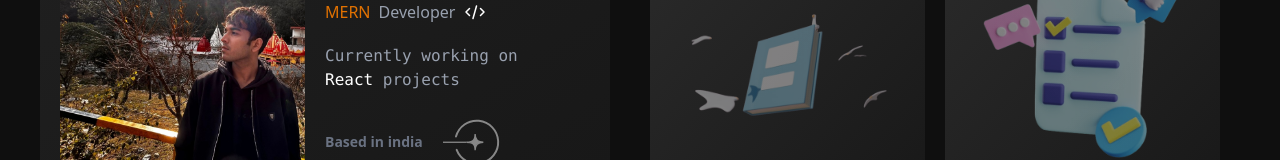
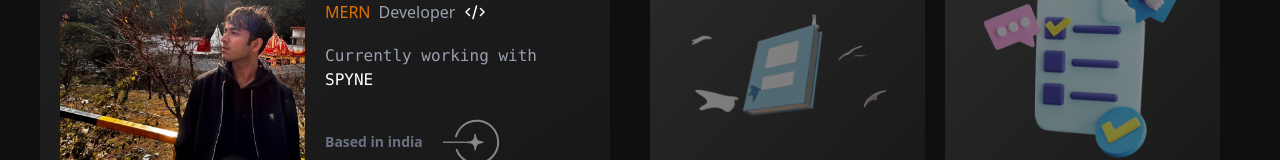
Before and after one commit to withsammi/React-Portfolio, a React (Vite) app: page / in a window 1280 px wide. Shown: the part 248-408 px from the top of the page. Built offline with nearby package versions, Linux system fonts and the light colour scheme; no server answers.

Commit message:
Work added

```diff
--- a/src/components/Hero/Cards/ProfileCard.jsx
+++ b/src/components/Hero/Cards/ProfileCard.jsx
@@ -32,7 +32,7 @@
             <img src={Code} alt="CODE" className="w-6 h-6 ml-2 filter invert" />
           </h2>
           <p className="text-gray-400 mb-5 font-mono">
-            Currently working on <span className="text-white">React</span> projects
+            Currently working with <span className="text-white">SPYNE</span>
           </p>
           <div className="flex items-center text-white font-bold">
             <p className="text-gray-500 text-sm">Based in india</p>
```
